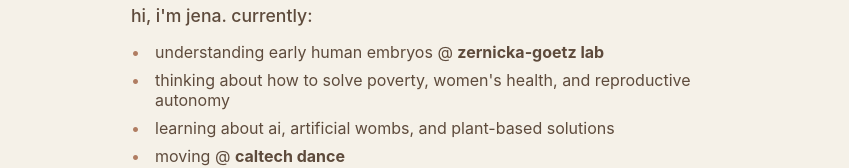
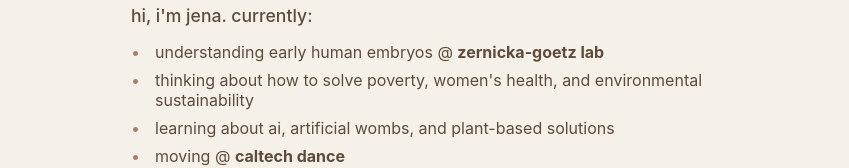
Before and after one commit to jenaalsup/jenaalsup.github.io, a React (Create React App) app: page / in a window 1280 px wide. Shown: the part 243-411 px from the top of the page, without its empty margins (209-1058 px from the left). Built offline with nearby package versions, Linux system fonts and the light colour scheme.

Commit message:
small change

```diff
--- a/src/components/Home.js
+++ b/src/components/Home.js
@@ -6,7 +6,7 @@ function Home() {
       <h3>hi, i'm jena. currently:</h3>
       <ul>
         <li>understanding early human embryos @ <a href="https://zernickagoetzlab.com/" target="_blank" rel="noopener noreferrer">zernicka-goetz lab</a></li>
-        <li>thinking about how to solve poverty, women's health, and reproductive autonomy</li>
+        <li>thinking about how to solve poverty, women's health, and environmental sustainability</li>
         <li>learning about ai, artificial wombs, and plant-based solutions</li>
         <li>moving @ <a href="https://www.instagram.com/caltechdance/" target="_blank" rel="noopener noreferrer">caltech dance</a></li>
       </ul>
```
